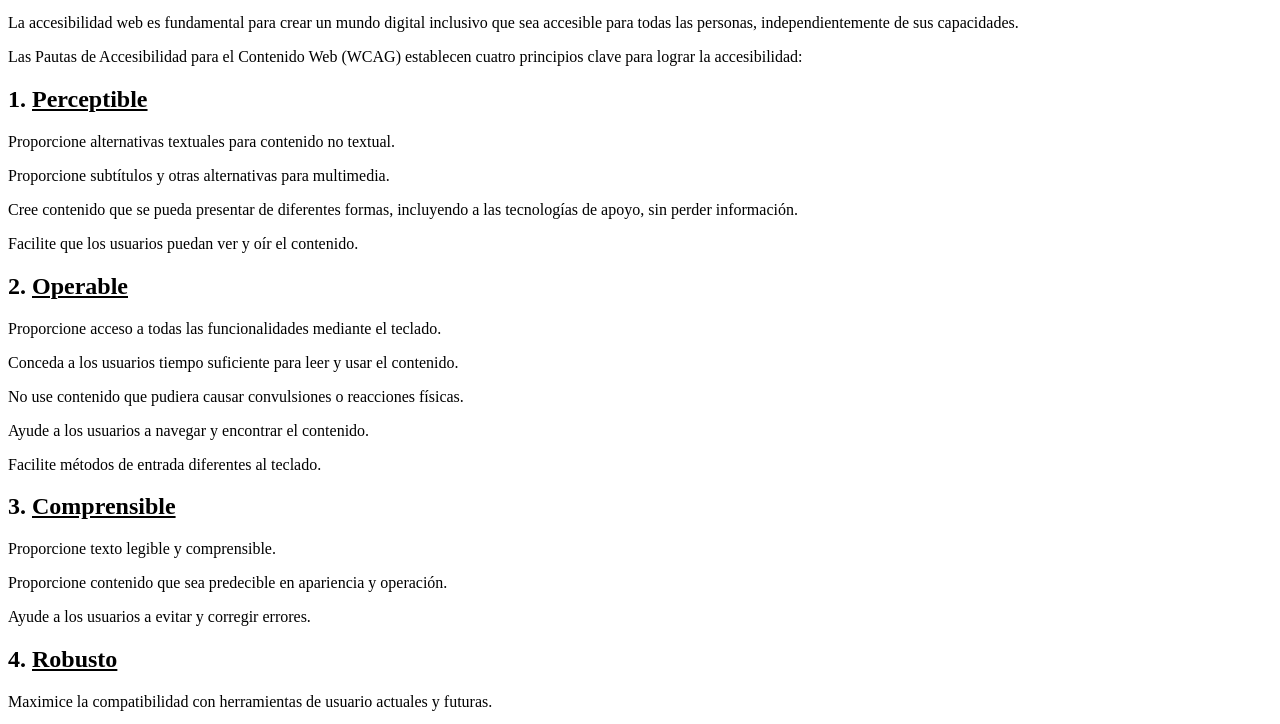
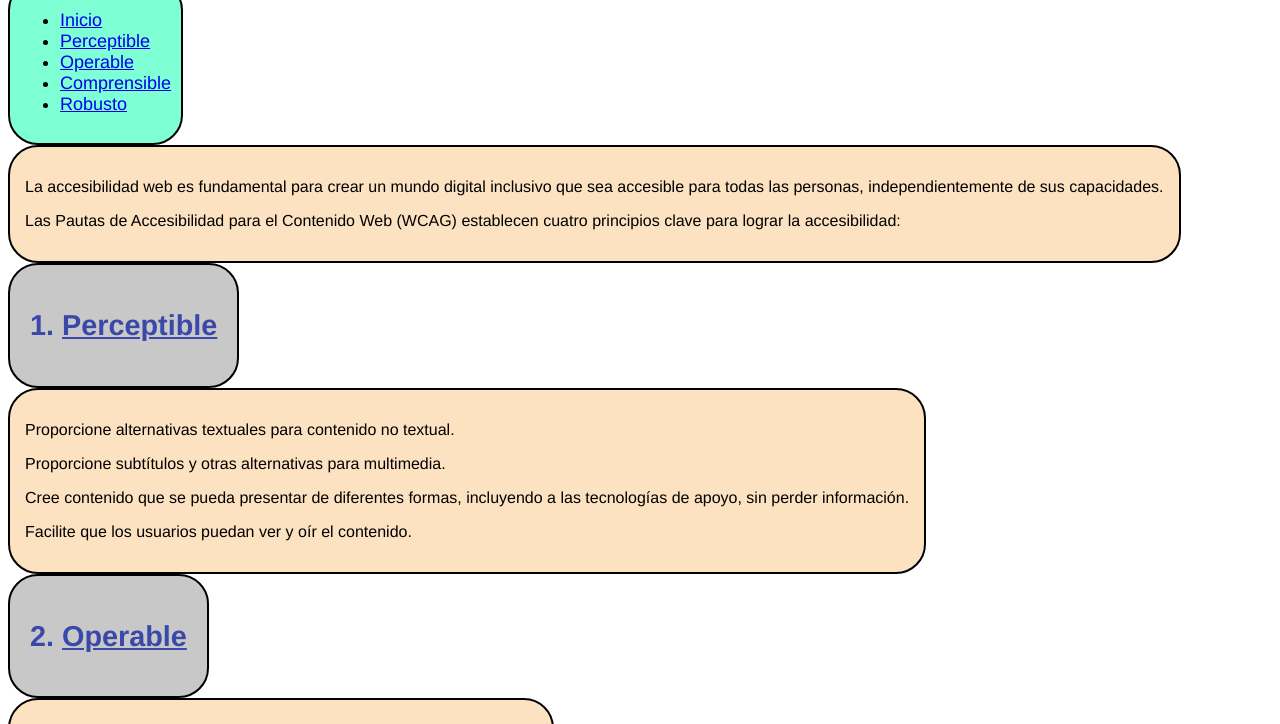
Before and after one commit to newhito/javiergimenez_WCAG, a plain HTML site: page index.html in a window 1280 px wide. Shown: the part 172-896 px from the top of the page. Drawn offline with Linux system fonts and the light colour scheme; files that its build step writes are made by us from their sources; the site is published under a folder, as on GitHub Pages, so addresses that start at the root find nothing.

Commit message:
changes_007

```diff
--- a/estilos.css
+++ b/estilos.css
@@ -1,3 +1,9 @@
+
+
+
+
+
+
 .titulo_h1 {
     font-family: 'Helvetica' ;
     font-size: xx-large;
--- a/index.html
+++ b/index.html
@@ -10,7 +10,7 @@
     <meta name="viewport" content="width=device-width, initial-scale=1.0" />
     <!--Titulo de la página web-->
     <title>Principios de la WCAG</title>
-    <link rel="stylesheet" href="/CSS/estilos.css" />
+    <link rel="stylesheet" href="estilos.css" />
   </head>
 
 
```
